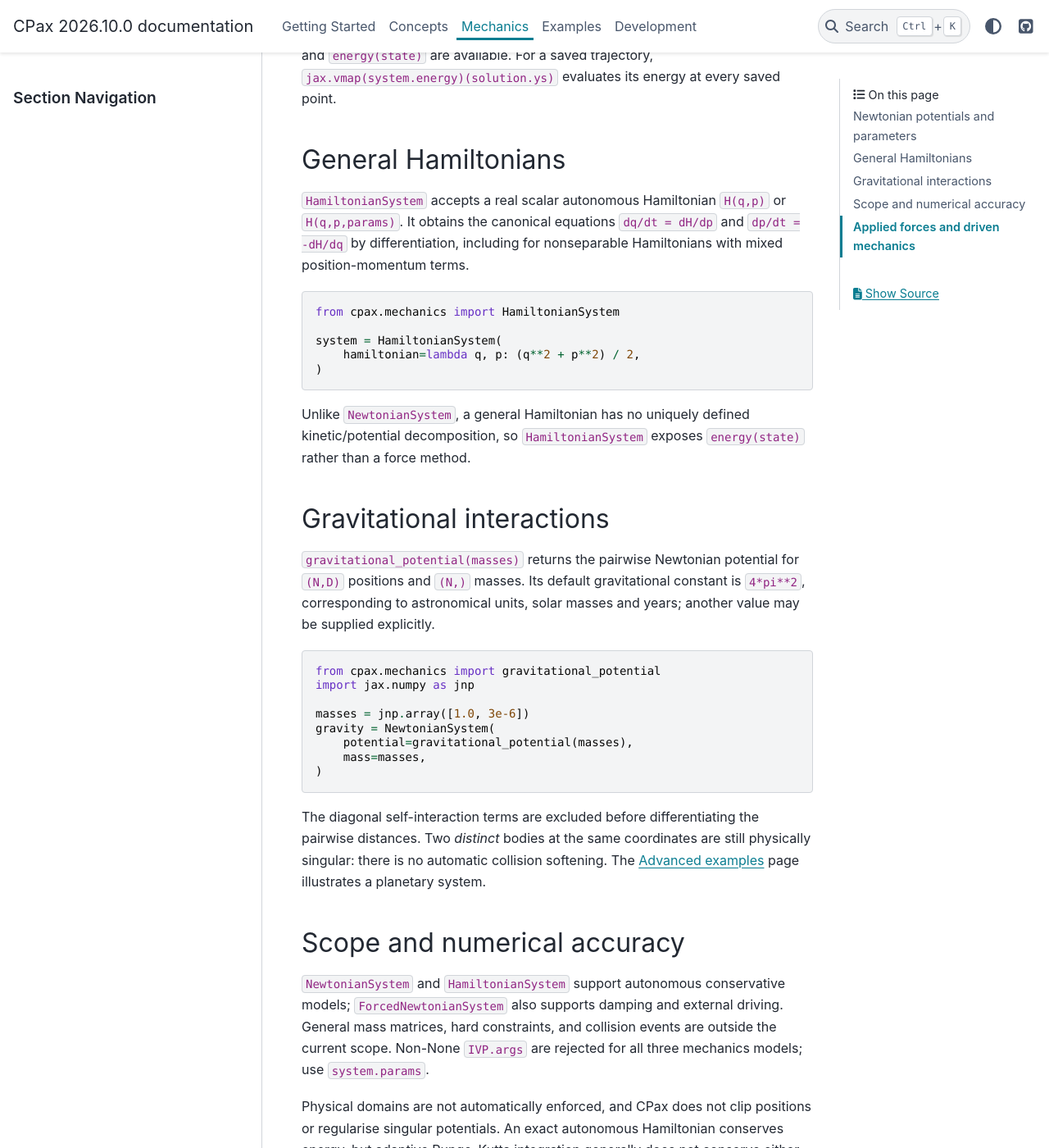
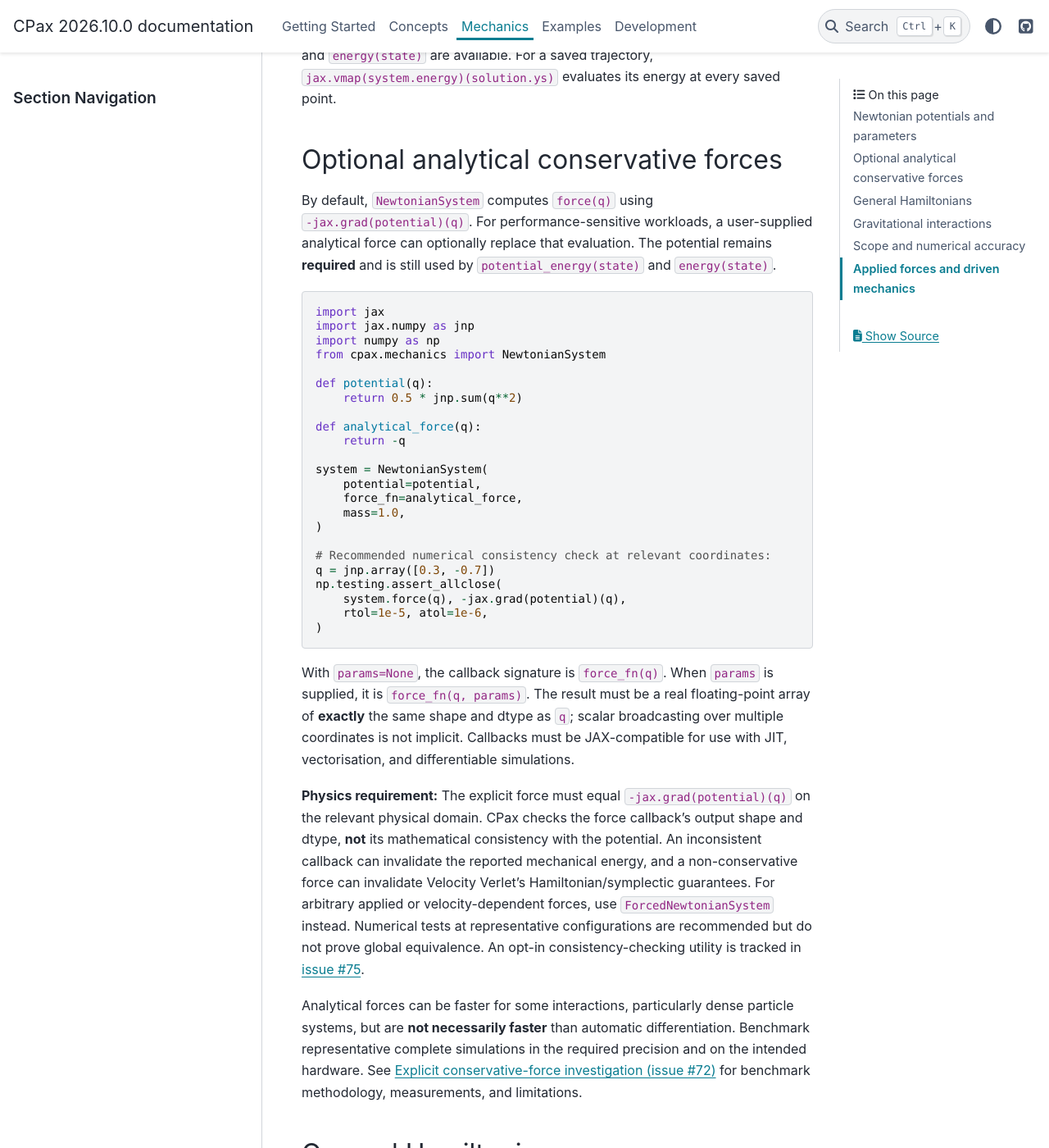
Before and after one commit to JaLuka98/CPax, a Sphinx documentation site: the page built from docs/source/physics/mechanics.rst, in a window 1280 px wide and 1400 px high, scrolled down 1551 px. Shown: the whole window at 82% size. Built offline with Sphinx 7.4.7 and the PyData theme 0.15.4, drawn with Linux system fonts in a browser that asks for light colours; pages that are not in the unit, such as notebooks, are missing from menus.

Commit message:
docs: explain optional explicit conservative forces in user mechanics guide (#74)

```diff
--- a/docs/source/physics/mechanics.rst
+++ b/docs/source/physics/mechanics.rst
@@ -73,6 +73,67 @@ The methods ``force(q)``, ``kinetic_energy(state)``,
 ``potential_energy(state)``, and ``energy(state)`` are available.
 For a saved trajectory, ``jax.vmap(system.energy)(solution.ys)``
 evaluates its energy at every saved point.
+
+Optional analytical conservative forces
+-------------------------------------
+
+By default, ``NewtonianSystem`` computes ``force(q)`` using
+``-jax.grad(potential)(q)``. For performance-sensitive workloads, a
+user-supplied analytical force can optionally replace that evaluation.
+The potential remains **required** and is still used by
+``potential_energy(state)`` and ``energy(state)``.
+
+.. code-block:: python
+
+   import jax
+   import jax.numpy as jnp
+   import numpy as np
+   from cpax.mechanics import NewtonianSystem
+
+   def potential(q):
+       return 0.5 * jnp.sum(q**2)
+
+   def analytical_force(q):
+       return -q
+
+   system = NewtonianSystem(
+       potential=potential,
+       force_fn=analytical_force,
+       mass=1.0,
+   )
+
+   # Recommended numerical consistency check at relevant coordinates:
+   q = jnp.array([0.3, -0.7])
+   np.testing.assert_allclose(
+       system.force(q), -jax.grad(potential)(q),
+       rtol=1e-5, atol=1e-6,
+   )
+
+With ``params=None``, the callback signature is ``force_fn(q)``.
+When ``params`` is supplied, it is ``force_fn(q, params)``.
+The result must be a real floating-point array of **exactly** the same
+shape and dtype as ``q``; scalar broadcasting over multiple coordinates
+is not implicit. Callbacks must be JAX-compatible for use with JIT,
+vectorisation, and differentiable simulations.
+
+**Physics requirement:** The explicit force must equal
+``-jax.grad(potential)(q)`` on the relevant physical domain. CPax
+checks the force callback's output shape and dtype, **not** its
+mathematical consistency with the potential. An inconsistent callback
+can invalidate the reported mechanical energy, and a non-conservative
+force can invalidate Velocity Verlet's Hamiltonian/symplectic guarantees.
+For arbitrary applied or velocity-dependent forces, use
+``ForcedNewtonianSystem`` instead. Numerical tests at representative
+configurations are recommended but do not prove global equivalence.
+An opt-in consistency-checking utility is tracked in
+`issue #75 <https://github.com/JaLuka98/CPax/issues/75>`_.
+
+Analytical forces can be faster for some interactions, particularly dense
+particle systems, but are **not necessarily faster** than automatic
+differentiation. Benchmark representative complete simulations in the
+required precision and on the intended hardware. See
+:doc:`../development/force-investigation` for benchmark methodology,
+measurements, and limitations.
 
 General Hamiltonians
 --------------------
```
